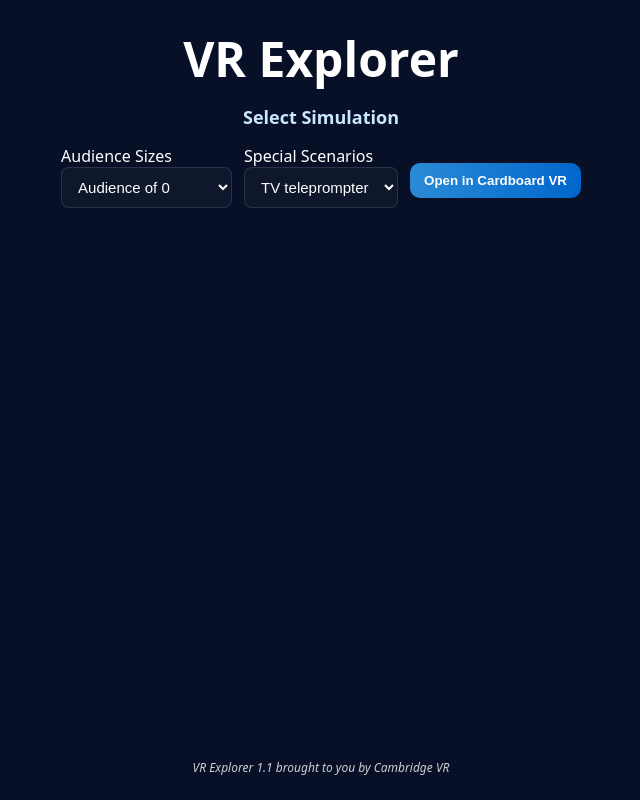
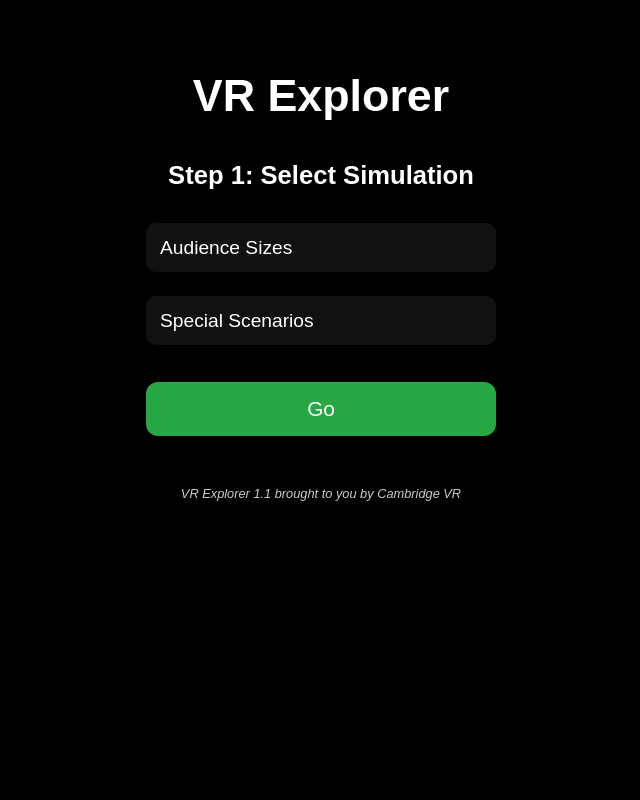
Before and after one commit to CambridgeXR/ExplorerTest4, a plain HTML site: page index.html in a window 1280 px wide. Shown: the whole page, without its empty margins (319-959 px from the left). Drawn offline with Linux system fonts and the light colour scheme.

Commit message:
Update index.html

```diff
--- a/index.html
+++ b/index.html
@@ -1,218 +1,220 @@
-<!doctype html>
+<!DOCTYPE html>
 <html lang="en">
 <head>
-  <meta charset="utf-8" />
-  <meta name="viewport" content="width=device-width,initial-scale=1,viewport-fit=cover" />
-  <meta name="theme-color" content="#0b1220" />
-  <meta name="mobile-web-app-capable" content="yes">
+<meta charset="UTF-8">
+<meta name="viewport" content="width=device-width, initial-scale=1.0, viewport-fit=cover">
+<title>VR Explorer</title>
+
+<!-- Manifest -->
+<link rel="manifest" href="/ExplorerTest4/manifest.json">
+
+<!-- iOS PWA -->
 <meta name="apple-mobile-web-app-capable" content="yes">
-  <meta name="apple-mobile-web-app-status-bar-style" content="black-translucent">
-
-  <title>VR Explorer</title>
-  <link rel="manifest" href="/manifest.json">
-  <link rel="icon" href="data:," />
+<meta name="apple-mobile-web-app-title" content="VR Explorer">
+<meta name="apple-mobile-web-app-status-bar-style" content="black">
+<link rel="apple-touch-icon" href="/ExplorerTest4/icons/icon-192.png">
 
 <style>
-    html,body{height:100%;margin:0;background:#071026;color:#fff;font-family:system-ui,-apple-system,Segoe UI,Roboto,'Helvetica Neue',Arial}
-    @media (orientation:portrait){
-      .landscape-warning{display:flex}
+    body {
+        margin: 0;
+        font-family: Arial, sans-serif;
+        background: #000;
+        color: #fff;
+        text-align: center;
+        overflow-x: hidden;
     }
 
-    .app{height:100%;display:flex;flex-direction:column;align-items:center;justify-content:flex-start;padding:18px;box-sizing:border-box}
-    h1{font-size:clamp(28px,6vw,48px);margin:8px 0}
-    h2{font-size:18px;margin:6px 0 16px 0;color:#cbe7ff}
+    .container {
+        margin-top: 40px;
+        display: flex;
+        flex-direction: column;
+        align-items: center;
+    }
 
-    .controls{display:flex;gap:12px;align-items:center;margin-bottom:18px}
-    select{padding:10px 12px;border-radius:8px;border:1px solid rgba(255,255,255,0.12);background:rgba(255,255,255,0.03);color:#fff;font-size:15px}
+    h1 {
+        font-size: 2.8rem;
+        margin-bottom: 10px;
+    }
 
-    .footer{margin-top:auto;font-size:12px;font-style:italic;opacity:0.8;padding-bottom:6px}
+    h2 {
+        margin-top: 30px;
+        font-size: 1.6rem;
+        font-weight: 600;
+    }
 
-    .start-btn{margin-top:8px;padding:10px 14px;border-radius:10px;border:none;background:linear-gradient(90deg,#2b8bd6,#0066cc);color:white;font-weight:600}
+    select {
+        width: 80%;
+        max-width: 350px;
+        padding: 14px;
+        margin: 12px 0;
+        font-size: 1.2rem;
+        border-radius: 10px;
+        border: none;
+        outline: none;
+        background: #111;
+        color: white;
+        appearance: none;
+        cursor: pointer;
+    }
 
-    .player-wrap{position:fixed;inset:0;display:none;background:black;z-index:60;align-items:center;justify-content:center}
-    .player-toolbar{position:absolute;top:10px;left:10px;z-index:120}
-    .player-toolbar button{padding:8px 12px;border-radius:8px;border:none;background:rgba(255,255,255,0.08);color:#fff}
+    button#openBtn {
+        margin-top: 25px;
+        padding: 15px 25px;
+        font-size: 1.3rem;
+        color: #fff;
+        background-color: #28a745;
+        border: none;
+        border-radius: 12px;
+        cursor: pointer;
+        width: 80%;
+        max-width: 350px;
+    }
 
-    .cardboard{display:flex;width:100%;height:100%;overflow:hidden}
-    .cardboard iframe{flex:1;border:0;height:100%;width:50vw}
+    footer {
+        margin-top: 50px;
+        font-size: 0.8rem;
+        font-style: italic;
+        opacity: 0.8;
+    }
 
-    .mono iframe{width:100%;height:100%}
-
-    .landscape-warning{position:fixed;inset:0;background:#071026;z-index:9999;display:none;align-items:center;justify-content:center;color:#fff;text-align:center;padding:20px}
+    /* VR Player */
+    #playerWrap {
+        position: fixed;
+        inset: 0;
+        display: none;
+        background: #000;
+        z-index: 1000;
+        align-items: center;
+        justify-content: center;
+    }
+    #playerWrap .cardboard {
+        display: flex;
+        width: 100%;
+        height: 100%;
+    }
+    #playerWrap iframe {
+        flex: 1;
+        border: 0;
+    }
+    #playerWrap .player-toolbar {
+        position: absolute;
+        top: 10px;
+        left: 10px;
+        z-index: 1010;
+    }
+    #playerWrap .player-toolbar button {
+        padding: 8px 12px;
+        border-radius: 8px;
+        border: none;
+        background: rgba(255,255,255,0.15);
+        color: #fff;
+        cursor: pointer;
+    }
 </style>
 </head>
 <body>
-  <div class="landscape-warning" id="landWarn">
-    <div>
-      <h1>Please rotate your device</h1>
-      <p>VR Explorer works best in landscape orientation.</p>
-    </div>
+
+<div class="container" id="home">
+    <h1>VR Explorer</h1>
+    <h2>Step 1: Select Simulation</h2>
+
+    <select id="audienceSelect">
+        <option value="">Audience Sizes</option>
+        <option value="https://player.virtualrealitypublicspeaking.com/?video=N0-CF">Audience of 0</option>
+        <option value="https://player.virtualrealitypublicspeaking.com/?video=N1-CF">Audience of 1</option>
+        <option value="https://player.virtualrealitypublicspeaking.com/?video=N2-CF">Audience of 2</option>
+        <option value="https://player.virtualrealitypublicspeaking.com/?video=N4-CF">Audience of 4</option>
+        <option value="https://player.virtualrealitypublicspeaking.com/?video=N9-CF">Audience of 9</option>
+        <option value="https://player.virtualrealitypublicspeaking.com/?video=N16-CF">Audience of 16</option>
+        <option value="https://player.virtualrealitypublicspeaking.com/?video=N25-CF">Audience of 25</option>
+        <option value="https://player.virtualrealitypublicspeaking.com/?video=N50-CF">Audience of 50</option>
+        <option value="https://player.virtualrealitypublicspeaking.com/?video=N100-CF">Audience of 100</option>
+        <option value="https://player.virtualrealitypublicspeaking.com/?video=N500-CF">Audience of 500</option>
+        <option value="https://player.virtualrealitypublicspeaking.com/?video=N10K-CF">Audience of 1000s</option>
+    </select>
+
+    <select id="scenarioSelect">
+        <option value="">Special Scenarios</option>
+        <option value="https://player.virtualrealitypublicspeaking.com/?video=ACC01-CF">TV teleprompter</option>
+        <option value="https://player.virtualrealitypublicspeaking.com/?video=JIC01-CF">Job interview</option>
+        <option value="https://player.virtualrealitypublicspeaking.com/?video=RIC01-CF">Radio interview</option>
+    </select>
+
+    <button id="openBtn">Go</button>
+
+    <footer>VR Explorer 1.1 brought to you by Cambridge VR</footer>
 </div>
 
-  <main class="app" id="app">
-    <h1>VR Explorer</h1>
-    <h2>Select Simulation</h2>
-
-    <div class="controls" aria-hidden="false">
-      <div>
-        <label for="audience">Audience Sizes</label><br>
-        <select id="audience"></select>
-      </div>
-      <div>
-        <label for="scenarios">Special Scenarios</label><br>
-        <select id="scenarios"></select>
-      </div>
-      <div>
-        <button id="openBtn" class="start-btn">Open in Cardboard VR</button>
-      </div>
-    </div>
-
-    <div class="footer">VR Explorer 1.1 brought to you by Cambridge VR</div>
-  </main>
-
-  <div class="player-wrap" id="playerWrap">
+<div id="playerWrap">
     <div class="player-toolbar">
         <button id="exitBtn">Exit VR</button>
     </div>
-    <div id="playerArea" class="cardboard" aria-live="polite"></div>
+    <div class="cardboard" id="playerArea"></div>
 </div>
 
 <script>
-    const VIDEOS = {
-      "Audience Sizes": [
-        { id: 'N0-CF', title: 'Audience of 0', url: 'https://player.virtualrealitypublicspeaking.com/?video=N0-CF' },
-        { id: 'N1-CF', title: 'Audience of 1', url: 'https://player.virtualrealitypublicspeaking.com/?video=N1-CF' },
-        { id: 'N2-CF', title: 'Audience of 2', url: 'https://player.virtualrealitypublicspeaking.com/?video=N2-CF' },
-        { id: 'N4-CF', title: 'Audience of 4', url: 'https://player.virtualrealitypublicspeaking.com/?video=N4-CF' },
-        { id: 'N9-CF', title: 'Audience of 9', url: 'https://player.virtualrealitypublicspeaking.com/?video=N9-CF' },
-        { id: 'N16-CF', title: 'Audience of 16', url: 'https://player.virtualrealitypublicspeaking.com/?video=N16-CF' },
-        { id: 'N25-CF', title: 'Audience of 25', url: 'https://player.virtualrealitypublicspeaking.com/?video=N25-CF' },
-        { id: 'N50-CF', title: 'Audience of 50', url: 'https://player.virtualrealitypublicspeaking.com/?video=N50-CF' },
-        { id: 'N100-CF', title: 'Audience of 100', url: 'https://player.virtualrealitypublicspeaking.com/?video=N100-CF' },
-        { id: 'N500-CF', title: 'Audience of 500', url: 'https://player.virtualrealitypublicspeaking.com/?video=N500-CF' },
-        { id: 'N10K-CF', title: 'Audience of 1000s', url: 'https://player.virtualrealitypublicspeaking.com/?video=N10K-CF' }
-      ],
-      "Special Scenarios": [
-        { id: 'ACC01-CF', title: 'TV teleprompter', url: 'https://player.virtualrealitypublicspeaking.com/?video=ACC01-CF' },
-        { id: 'JIC01-CF', title: 'Job interview', url: 'https://player.virtualrealitypublicspeaking.com/?video=JIC01-CF' },
-        { id: 'RIC01-CF', title: 'Radio interview', url: 'https://player.virtualrealitypublicspeaking.com/?video=RIC01-CF' }
-      ]
-    };
+const audienceSel = document.getElementById("audienceSelect");
+const scenarioSel = document.getElementById("scenarioSelect");
+const openBtn = document.getElementById("openBtn");
+const playerWrap = document.getElementById("playerWrap");
+const playerArea = document.getElementById("playerArea");
+const exitBtn = document.getElementById("exitBtn");
 
-    const audienceSel = document.getElementById('audience');
-    const scenariosSel = document.getElementById('scenarios');
+let selectedURL = "";
 
-    VIDEOS['Audience Sizes'].forEach(v=>{
-      const o = document.createElement('option');
-      o.value = v.url;
-      o.textContent = v.title;
-      audienceSel.appendChild(o);
+function updateSelection() {
+    const audience = audienceSel.value;
+    const scenario = scenarioSel.value;
+    selectedURL = audience || scenario;
+}
+
+audienceSel.addEventListener("change", () => {
+    scenarioSel.value = "";
+    updateSelection();
 });
 
-    VIDEOS['Special Scenarios'].forEach(v=>{
-      const o = document.createElement('option');
-      o.value = v.url;
-      o.textContent = v.title;
-      scenariosSel.appendChild(o);
+scenarioSel.addEventListener("change", () => {
+    audienceSel.value = "";
+    updateSelection();
 });
 
-    function getSelectedURL(){
-      return audienceSel.value || scenariosSel.value;
+openBtn.addEventListener("click", () => {
+    if (!selectedURL) { alert("Please select a simulation."); return; }
+    openVR(selectedURL);
+});
+
+exitBtn.addEventListener("click", () => {
+    closeVR();
+});
+
+function openVR(url) {
+    playerArea.innerHTML = "";
+
+    // Two iframes for Cardboard VR
+    const left = document.createElement("iframe");
+    const right = document.createElement("iframe");
+    left.src = url;
+    right.src = url;
+
+    // Autoplay + VR allowed
+    [left, right].forEach(f => {
+        f.allow = "autoplay; fullscreen; accelerometer; gyroscope; xr-spatial-tracking";
+    });
+
+    playerArea.append(left, right);
+    playerWrap.style.display = "flex";
 }
 
-    const playerWrap = document.getElementById('playerWrap');
-    const playerArea = document.getElementById('playerArea');
-    const openBtn = document.getElementById('openBtn');
-    const exitBtn = document.getElementById('exitBtn');
-    let currentURL = null;
-
-    openBtn.addEventListener('click', ()=>{
-      const url = getSelectedURL();
-      if(!url){alert('Please select a simulation.');return}
-      currentURL = url;
-      openCardboard(url);
-    });
-
-    exitBtn.addEventListener('click', ()=>{ closeCardboard(); });
-
-    function openCardboard(url){
-      playerArea.className = 'cardboard';
-      playerArea.innerHTML = '';
-
-      const left = document.createElement('iframe');
-      const right = document.createElement('iframe');
-
-      [left,right].forEach(f => {
-        f.setAttribute('allow','autoplay; fullscreen; accelerometer; gyroscope; xr-spatial-tracking');
-        f.src = url;
-      });
-
-      playerArea.appendChild(left);
-      playerArea.appendChild(right);
-
-      playerWrap.style.display = 'flex';
-
-      if(playerWrap.requestFullscreen){
-        playerWrap.requestFullscreen().catch(()=>{});
+function closeVR() {
+    playerArea.innerHTML = "";
+    playerWrap.style.display = "none";
 }
 
-      updateLandscapeWarning();
+// Register service worker
+if ("serviceWorker" in navigator) {
+    navigator.serviceWorker.register("/ExplorerTest4/sw.js");
 }
+</script>
 
-    function closeCardboard(){
-      if(document.fullscreenElement){
-        document.exitFullscreen().catch(()=>{});
-      }
-      playerWrap.style.display = 'none';
-      playerArea.innerHTML = '';
-      currentURL = null;
-      window.scrollTo(0,0);
-    }
-
-    const landWarn = document.getElementById('landWarn');
-
-    function updateLandscapeWarning(){
-      if(window.matchMedia('(orientation:portrait)').matches){
-        landWarn.style.display = 'flex';
-      } else {
-        landWarn.style.display = 'none';
-      }
-    }
-
-    window.addEventListener('orientationchange', updateLandscapeWarning);
-    updateLandscapeWarning();
-
-    let deferredPrompt;
-    window.addEventListener('beforeinstallprompt', (e)=>{
-      e.preventDefault();
-      deferredPrompt = e;
-      showInstallCTA();
-    });
-
-    function showInstallCTA(){
-      if(!deferredPrompt) return;
-      const btn = document.createElement('button');
-      btn.textContent = 'Install App';
-      btn.className='start-btn';
-      btn.style.marginLeft='12px';
-      btn.addEventListener('click', async ()=>{
-        deferredPrompt.prompt();
-        await deferredPrompt.userChoice;
-        deferredPrompt = null;
-        btn.remove();
-      });
-      document.querySelector('.controls').appendChild(btn);
-    }
-
-    if('serviceWorker' in navigator){
-      navigator.serviceWorker.register('/sw.js').catch(()=>{});
-    }
-
-    if(screen.orientation && screen.orientation.lock){
-      screen.orientation.lock('landscape').catch(()=>{});
-    }
-
-    window.addEventListener('keydown', (ev)=>{ if(ev.key==='Escape') closeCardboard(); });
-  </script>
 </body>
 </html>
```
Lines whose indentation alone changed are shown as unchanged.
